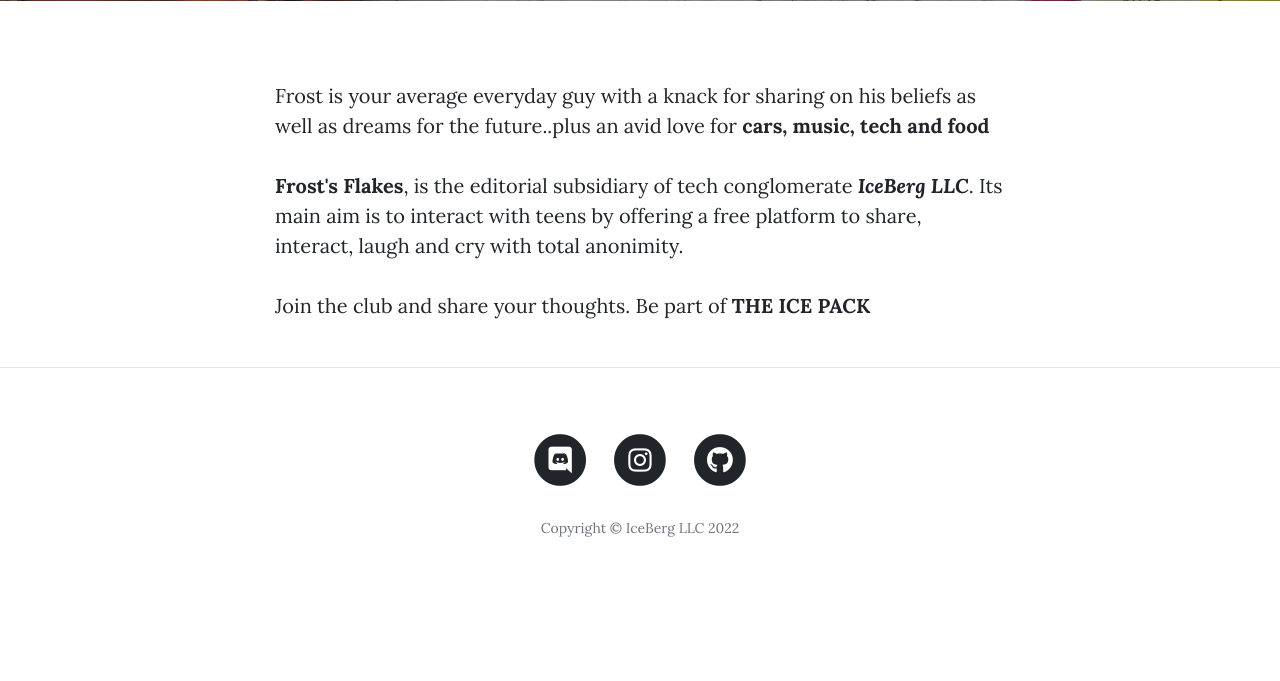
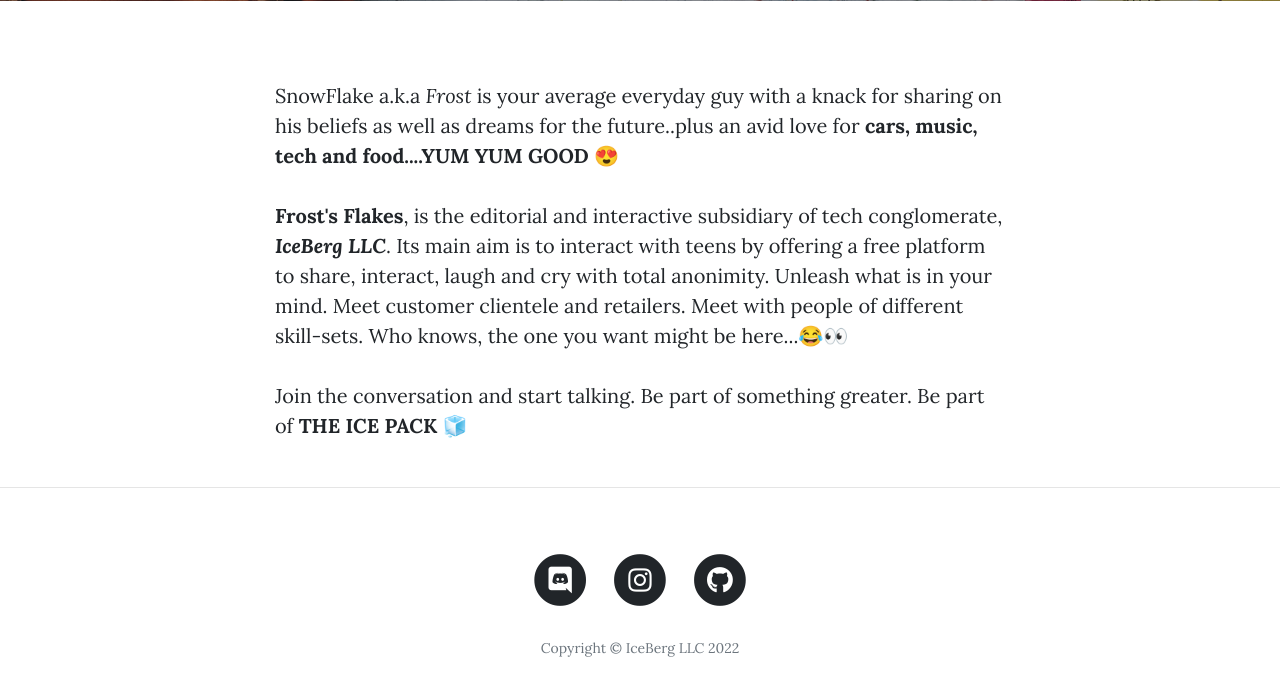
Before and after one commit to wain-aina/frost-flakes-blog, a Flask app: page /about in a window 1280 px wide. Shown: the part 531-1212 px from the top of the page. Before the commit the page ends 1068 px from the top, so only its background shows below. Run offline with Flask 2, Linux system fonts and the light colour scheme; some libraries are stand-ins or nearby versions.

Commit message:
Final commit

```diff
--- a/templates/about.html
+++ b/templates/about.html
@@ -19,9 +19,9 @@
   <div class="container">
     <div class="row">
       <div class="col-lg-8 col-md-10 mx-auto">
-        <p>Frost is your average everyday guy with a knack for sharing on his beliefs as well as dreams for the future..plus an avid love for <strong>cars, music, tech and food</strong></p>
-        <p><strong>Frost's Flakes</strong>, is the editorial subsidiary of tech conglomerate <strong><em>IceBerg LLC</em></strong>. Its main aim is to interact with teens by offering a free platform to share, interact, laugh and cry with total anonimity.</p>
-        <p>Join the club and share your thoughts. Be part of <strong>THE ICE PACK</strong></p>
+        <p>SnowFlake a.k.a <em>Frost</em> is your average everyday guy with a knack for sharing on his beliefs as well as dreams for the future..plus an avid love for <strong>cars, music, tech and food....YUM YUM GOOD 😍</strong></p>
+        <p><strong>Frost's Flakes</strong>, is the editorial and interactive subsidiary of tech conglomerate, <em><strong>IceBerg LLC</strong></em>. Its main aim is to interact with teens by offering a free platform to share, interact, laugh and cry with total anonimity. Unleash what is in your mind. Meet customer clientele and retailers. Meet with people of different skill-sets. Who knows, the one you want might be here...😂👀</p>
+        <p>Join the conversation and start talking. Be part of something greater. Be part of <strong>THE ICE PACK 🧊</strong></p>
       </div>
     </div>
   </div>
```
